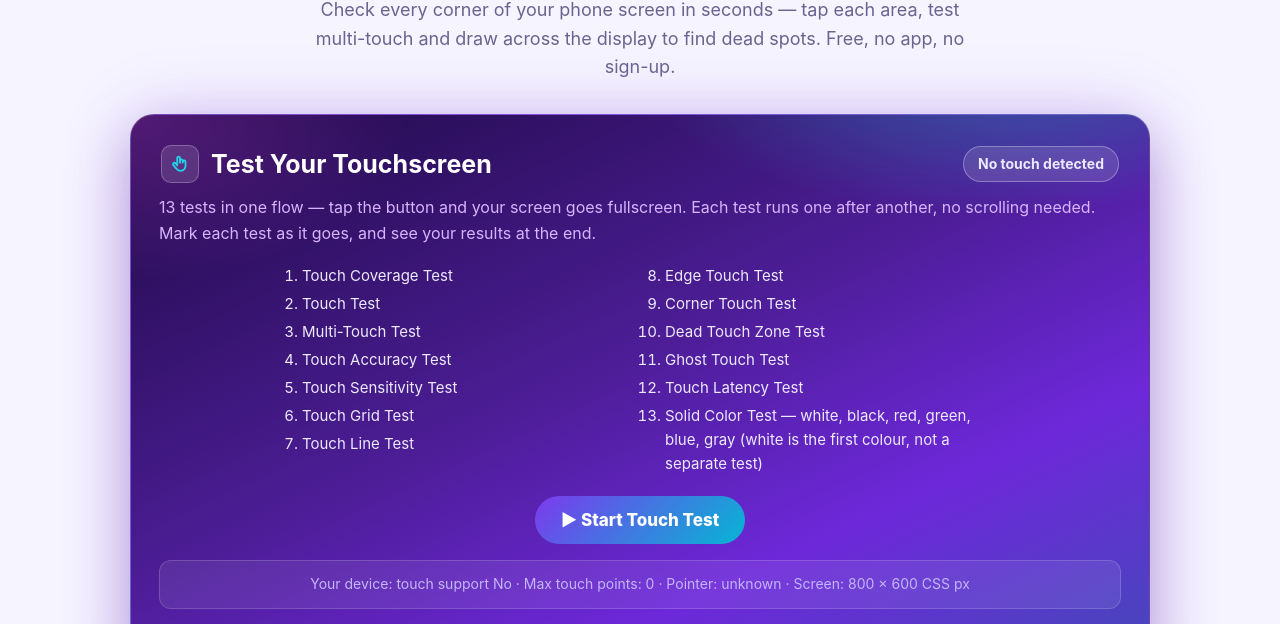
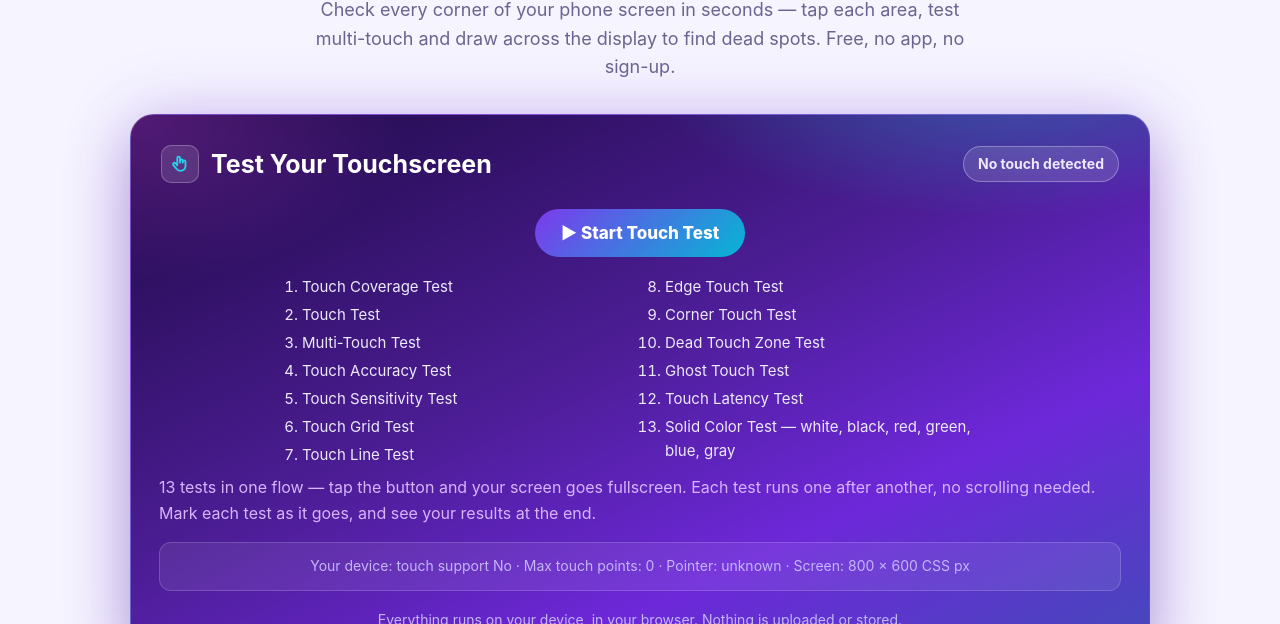
Before and after one commit to phonescreenresolution/phonescreenresolution.github.io, a plain HTML site: page touchscreen-test.html in a window 1280 px wide. Shown: the part 168-792 px from the top of the page. Drawn offline with Linux system fonts and the light colour scheme.

Commit message:
Touchscreen Test: Start button above the test list

```diff
--- a/touchscreen-test.html
+++ b/touchscreen-test.html
@@ -59,7 +59,9 @@
     </div>
     <!-- Start screen: one button starts all 13 tests -->
     <div class="tt-start" id="ttStart">
-      <p class="tool-intro">13 tests in one flow — tap the button and your screen goes fullscreen. Each test runs one after another, no scrolling needed. Mark each test as it goes, and see your results at the end.</p>
+      <div class="tool-actions">
+        <button type="button" class="btn-main" id="ttStartBtn">▶ Start Touch Test</button>
+      </div>
       <ol class="tt-list">
         <li>Touch Coverage Test</li>
         <li>Touch Test</li>
@@ -73,11 +75,9 @@
         <li>Dead Touch Zone Test</li>
         <li>Ghost Touch Test</li>
         <li>Touch Latency Test</li>
-        <li>Solid Color Test — white, black, red, green, blue, gray (white is the first colour, not a separate test)</li>
+        <li>Solid Color Test — white, black, red, green, blue, gray</li>
       </ol>
-      <div class="tool-actions">
-        <button type="button" class="btn-main" id="ttStartBtn">▶ Start Touch Test</button>
-      </div>
+      <p class="tool-intro">13 tests in one flow — tap the button and your screen goes fullscreen. Each test runs one after another, no scrolling needed. Mark each test as it goes, and see your results at the end.</p>
       <p class="touch-info" id="touchInfo">Checking your device…</p>
       <p class="tool-note">Everything runs on your device, in your browser. Nothing is uploaded or stored.</p>
     </div>
```
